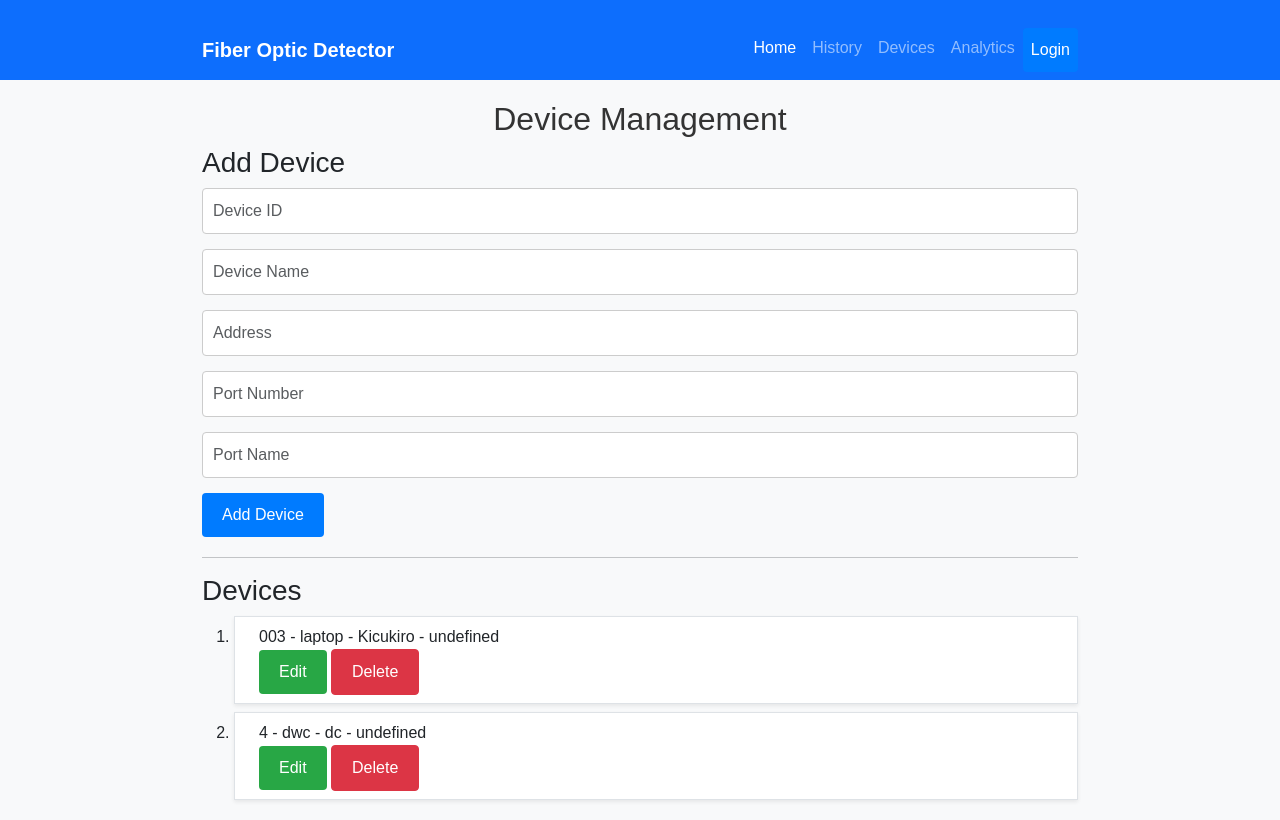
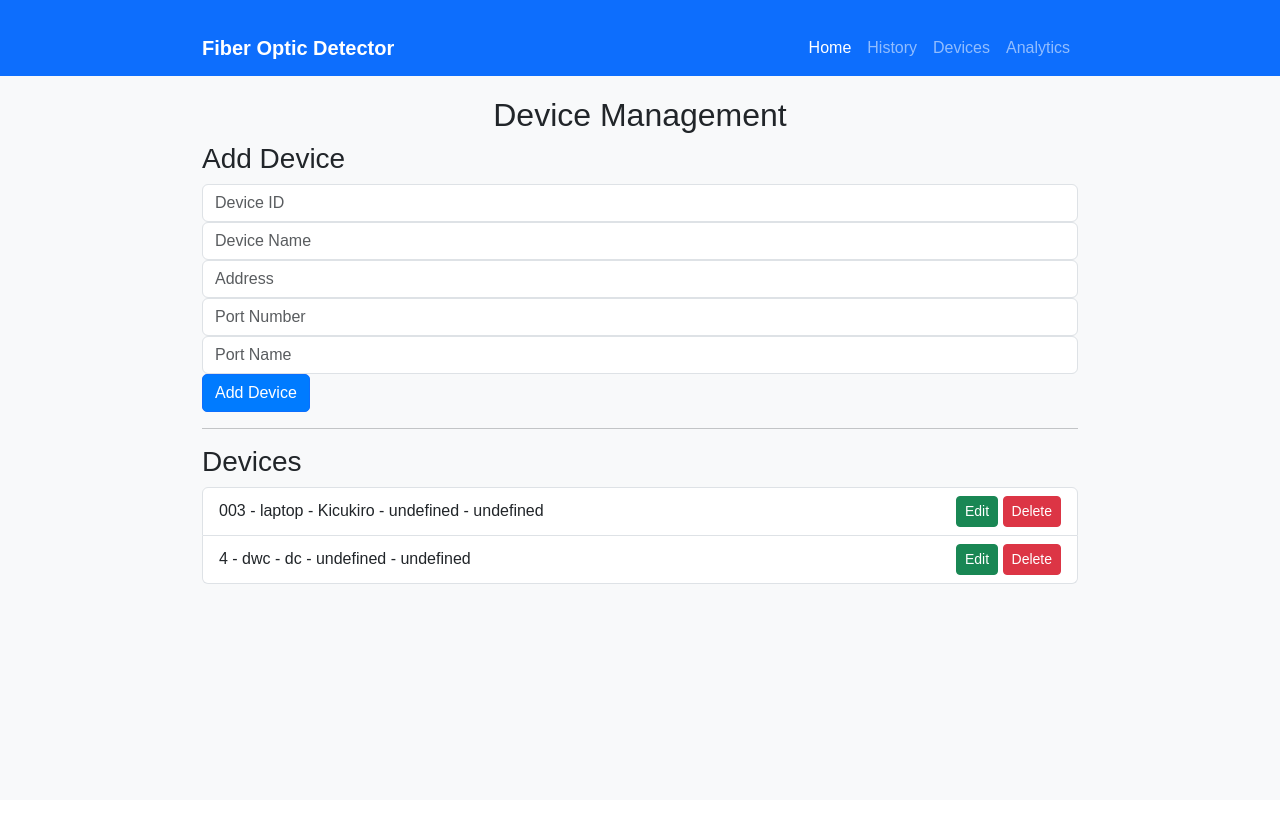
Before and after one commit to developerstraining22/fiber-optic-fault-detector, a Flask app: page /devices in a window 1280 px wide. After the commit the page ends 584 px from the top, so only its background shows below. Run offline with Flask 3, Linux system fonts and the light colour scheme.

Commit message:
Update devices.html

```diff
--- a/templates/devices.html
+++ b/templates/devices.html
@@ -8,7 +8,6 @@
     <script src="https://code.jquery.com/jquery-3.6.0.min.js"></script>
 
     <style>
-
         body {
             font-family: 'Arial', sans-serif;
             background-color: #f8f9fa;
@@ -21,103 +20,12 @@
             border-radius: 10px;
             box-shadow: 0 0 10px rgba(0, 0, 0, 0.1);
         }
-        .slider {
-            width: 100%;
-            accent-color: #007bff;
-        }
         .btn-primary {
             background-color: #007bff;
             border-radius: 5px;
         }
         .btn-primary:hover {
             background-color: #0056b3;
-        }
-        .result-box {
-            background: #e9f7ef;
-            padding: 10px;
-            border-radius: 5px;
-            font-weight: bold;
-            color: green;
-        }
-    </style>
-
-
-<!-- Styles -->
-<style>
-
-    h2 {
-        color: #333;
-    }
-
-    .section {
-        margin-bottom: 20px;
-    }
-
-    .form-group {
-        margin-bottom: 15px;
-    }
-
-    .form-control {
-        width: 100%;
-        padding: 10px;
-        font-size: 16px;
-        border-radius: 4px;
-        border: 1px solid #ccc;
-        box-sizing: border-box;
-    }
-
-    .btn {
-        padding: 10px 20px;
-        font-size: 16px;
-        border-radius: 4px;
-        cursor: pointer;
-    }
-
-    .btn-primary {
-        background-color: #007bff;
-        color: white;
-        border: none;
-    }
-
-    .btn-primary:hover {
-        background-color: #0056b3;
-    }
-
-    .btn-success {
-        background-color: #28a745;
-        color: white;
-        border: none;
-    }
-
-    .btn-success:hover {
-        background-color: #218838;
-    }
-
-    .btn-secondary {
-        background-color: #6c757d;
-        color: white;
-        border: none;
-    }
-
-    .btn-secondary:hover {
-        background-color: #5a6268;
-    }
-
-    .list-group {
-        margin-top: 15px;
-    }
-
-    .list-group-item {
-        padding: 10px;
-        font-size: 16px;
-        background-color: #fff;
-        border: 1px solid #ddd;
-        margin-bottom: 5px;
-        border-radius: 4px;
-    }
-
-    .list-group-item:hover {
-        background-color: #f1f1f1;
         }
     </style>
 </head>
@@ -136,14 +44,6 @@
                 <li class="nav-item"><a class="nav-link" href="/history">History</a></li>
                 <li class="nav-item"><a class="nav-link" href="/devices">Devices</a></li>
                 <li class="nav-item"><a class="nav-link" href="/analytics">Analytics</a></li>
-
-                {% if user %}
-                    {# <h2>Welcome, {{ user }}</h2> #}
-                    <li class="nav-item"><a class="nav-link btn btn-danger" href="{{ url_for('logout') }}">Logout</a></li>
-                {% else %}
-                    {# <h2>Welcome, Guest</h2> #}
-                    <li class="nav-item"><a class="nav-link btn btn-primary" href="{{ url_for('login') }}">Login</a></li>
-                {% endif %}
             </ul>
         </div>
     </div>
@@ -159,18 +59,15 @@
         <div class="form-group">
             <input type="text" id="device_id" class="form-control" placeholder="Device ID" required>
         </div>
-
         <div class="form-group">
             <input type="text" id="device_name" class="form-control" placeholder="Device Name" required>
         </div>
         <div class="form-group">
             <input type="text" id="address" class="form-control" placeholder="Address" required>
         </div>
-
         <div class="form-group">
             <input type="text" id="portnumber" class="form-control" placeholder="Port Number" required>
         </div>
-
         <div class="form-group">
             <input type="text" id="portname" class="form-control" placeholder="Port Name" required>
         </div>
@@ -182,51 +79,25 @@
     <!-- Devices List Section -->
     <div class="section">
         <h3>Devices</h3>
-        <ol id="deviceList" class="list-decimal pl-6">
+        <ol id="deviceList" class="list-group">
             <!-- Devices will be dynamically populated here -->
         </ol>
     </div>
-
-    <!-- Edit Device Form -->
-    <div id="editForm" class="section" style="display:none;">
-        <h3>Edit Device</h3>
-        <div class="form-group">
-            <input type="text" id="edit_device_name" class="form-control" placeholder="Device Name" required>
-        </div>
-        <div class="form-group">
-            <input type="text" id="edit_address" class="form-control" placeholder="Address" required>
-        </div>
-        <button class="btn btn-success" onclick="submitEdit()">Save Changes</button>
-        <button class="btn btn-secondary" onclick="cancelEdit()">Cancel</button>
-    </div>
 </div>
 
-
-
 <script>
-        let currentDeviceId = null;
-
     function loadDevices() {
         $.get("/get_devices", function(data) {
             $("#deviceList").empty();
             data.forEach(device => {
                 $("#deviceList").append(
-                        `
-                            <li class="flex items-center justify-between bg-white border border-gray-200 rounded-md shadow-sm mb-2 py-2 px-4 hover:bg-gray-100">
-                                <span class="text-gray-800">
-                                    ${device.device_id} - ${device.device_name} - ${device.address} - ${device.portnumber}
-                                </span>
-                                <div class="space-x-2">
-                                    <button onclick="editDevice('${device.device_id}', '${device.device_name}', '${device.address}')" class="btn btn-success">
-                                        Edit
-                                    </button>
-                                    <button onclick="deleteDevice('${device.device_id}')" class="btn btn-danger">
-                                        Delete
-                                    </button>
+                    `<li class="list-group-item d-flex justify-content-between align-items-center">
+                        <span>${device.device_id} - ${device.device_name} - ${device.address} - ${device.portnumber} - ${device.portname}</span>
+                        <div>
+                            <button onclick="editDevice('${device.device_id}', '${device.device_name}', '${device.address}', '${device.portnumber}', '${device.portname}')" class="btn btn-success btn-sm">Edit</button>
+                            <button onclick="deleteDevice('${device.device_id}')" class="btn btn-danger btn-sm">Delete</button>
                         </div>
-                            </li>
-
-                        `
+                    </li>`
                 );
             });
         });
@@ -236,7 +107,7 @@
         let data = {
             device_id: $("#device_id").val(),
             device_name: $("#device_name").val(),
-                address: $("#address").val,
+            address: $("#address").val(),
             portnumber: $("#portnumber").val(),
             portname: $("#portname").val()
         };
@@ -269,47 +140,42 @@
         });
     }
 
-        function editDevice(device_id, device_name, address) {
-            // Show the edit form and pre-fill the fields
-            $("#editForm").show();
-            currentDeviceId = device_id;
-            $("#edit_device_name").val(device_name);
-            $("#edit_address").val(address);
-        }
+    function editDevice(device_id, device_name, address, portnumber, portname) {
+        let newDeviceName = prompt("Edit Device Name:", device_name);
+        let newAddress = prompt("Edit Address:", address);
+        let newPortNumber = prompt("Edit Port Number:", portnumber);
+        let newPortName = prompt("Edit Port Name:", portname);
 
-        function submitEdit() {
+        if (newDeviceName && newAddress && newPortNumber && newPortName) {
             let updatedData = {
-                device_id: currentDeviceId,
-                device_name: $("#edit_device_name").val(),
-                address: $("#edit_address").val()
+                device_id: device_id,
+                device_name: newDeviceName,
+                address: newAddress,
+                portnumber: newPortNumber,
+                portname: newPortName
             };
 
             $.ajax({
-                url: "/edit_device",  // Make sure this URL matches your Flask route
+                url: "/edit_device",
                 type: "POST",
                 contentType: "application/json",
                 data: JSON.stringify(updatedData),
                 success: function(response) {
                     alert(response.message);
                     loadDevices();
-                    cancelEdit();  // Hide the form after submitting
                 },
                 error: function(xhr) {
                     alert("Error: " + xhr.responseJSON.message);
                 }
             });
         }
-
-        function cancelEdit() {
-            // Hide the edit form without saving
-            $("#editForm").hide();
-            currentDeviceId = null;
     }
 
     $(document).ready(function() {
         loadDevices();
     });
 </script>
+
 <script src="https://cdn.jsdelivr.net/npm/bootstrap@5.3.0/dist/js/bootstrap.bundle.min.js"></script>
 
 </body>
```
Lines whose indentation alone changed are shown as unchanged.
